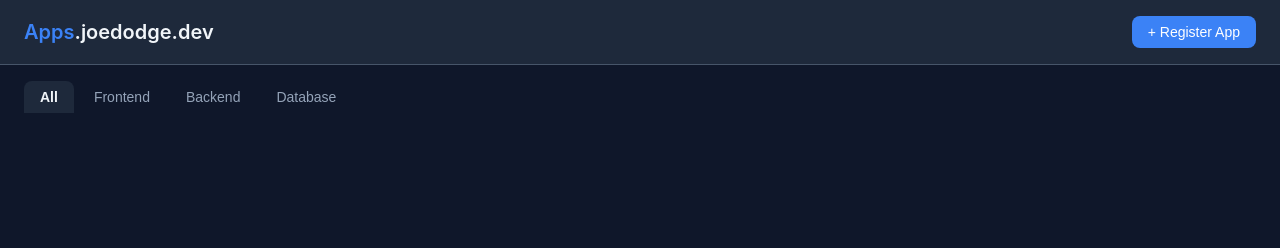
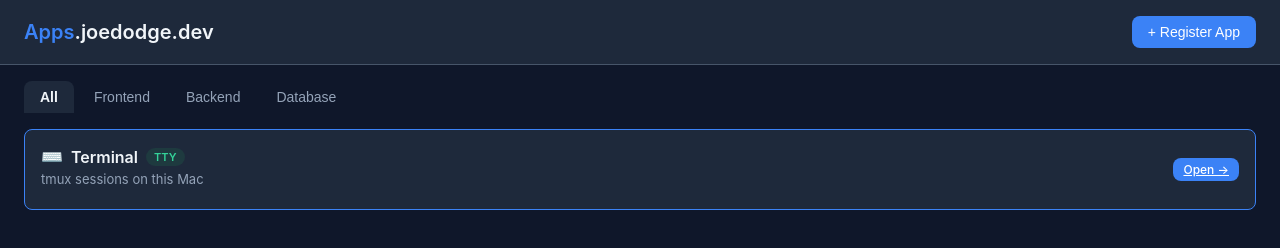
Before and after one commit to josephdodge8141/not-so-localhost, a plain HTML site: page registry/cmd/index.html in a window 1280 px wide. Drawn offline with Linux system fonts and the light colour scheme; no server answers.

Commit message:
feat(registry): add hardcoded Terminal card linking to t.joedodge.dev

```diff
--- a/registry/cmd/index.html
+++ b/registry/cmd/index.html
@@ -69,6 +69,17 @@ body{font-family:-apple-system,BlinkMacSystemFont,'Segoe UI',Roboto,sans-serif;b
 </div>
 
 <div class="content">
+  <div class="card" style="margin-bottom:16px;border-color:var(--primary);display:flex;align-items:center;justify-content:space-between;">
+    <div>
+      <div style="display:flex;align-items:center;gap:8px;margin-bottom:4px;">
+        <span style="font-size:1.1rem;">⌨️</span>
+        <span class="card-name">Terminal</span>
+        <span class="badge badge-be" style="background:#1e3a3f;color:#34d399">TTY</span>
+      </div>
+      <div class="card-body" style="margin:0"><p>tmux sessions on this Mac</p></div>
+    </div>
+    <a href="https://t.joedodge.dev" target="_blank" class="btn btn-sm btn-primary">Open →</a>
+  </div>
   <div class="card-grid" id="appGrid"></div>
 </div>
 
```
